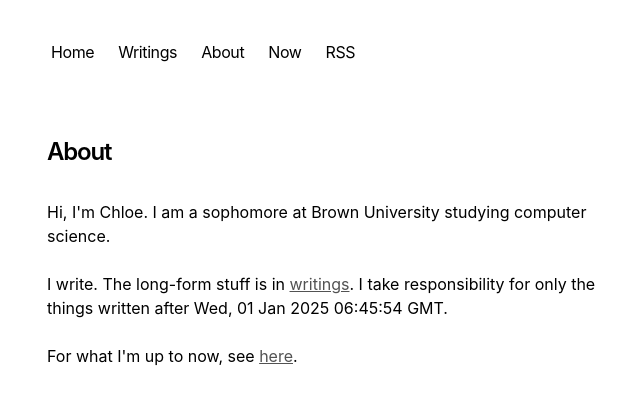
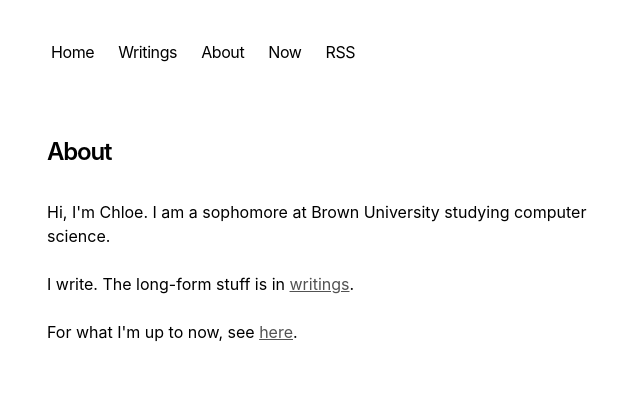
Before and after one commit to qiaochloe/blog, a Next.js app: page /about in a window 1280 px wide. Shown: the top 404 px of the page, without its empty margins (305-945 px from the left). Built offline with nearby package versions, Linux system fonts and the light colour scheme.

Commit message:
Minor edit to about page

```diff
--- a/app/about/page.tsx
+++ b/app/about/page.tsx
@@ -19,8 +19,7 @@ export default function Page() {
         <Link href="/writings" className="text-neutral-600 underline">
           writings
         </Link>
-        . I take responsibility for only the things written after{" "}
-        {new Date(new Date().getTime() + 24 * 60 * 60).toUTCString()}.
+        .
       </p>
       <br />
       <p>
```
